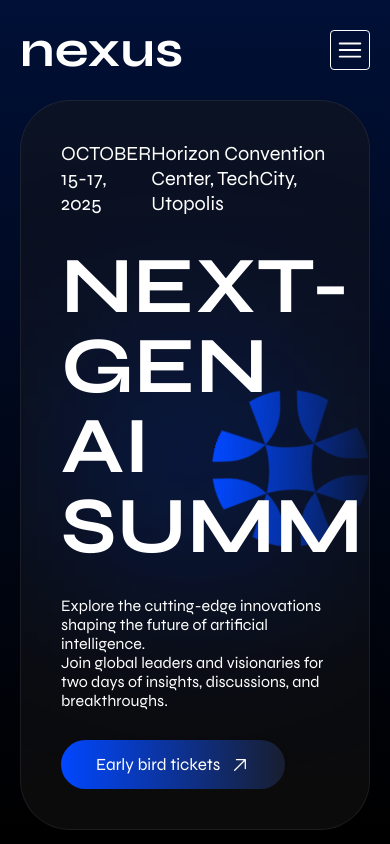
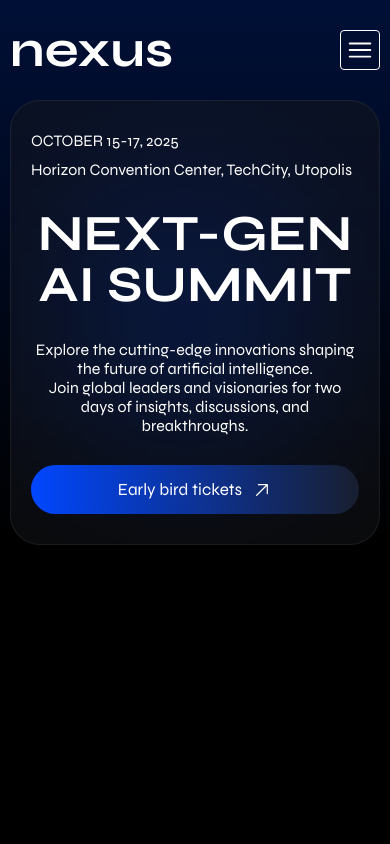
Before and after one commit to iabdwahab/nexus, a plain HTML site: page index.html in a window 390 px wide. Drawn offline with Linux system fonts and the light colour scheme.

Commit message:
Finishing Main Section for Mobile Devices.

```diff
--- a/styles/index.css
+++ b/styles/index.css
@@ -36,5 +36,5 @@ body {
 .container {
   max-width: 1200px;
   margin: 0 auto;
-  padding: 0 20px;
+  padding: 0 10px;
 }
--- a/styles/main.css
+++ b/styles/main.css
@@ -2,7 +2,7 @@
   background-color: var(--dark-gray-color);
   background-color: #1a1a1a75;
   padding: 40px;
-  border-radius: 50px;
+  border-radius: 30px;
   display: flex;
   flex-direction: column;
   gap: 30px;
@@ -33,6 +33,7 @@
 .main__info {
   display: flex;
   justify-content: space-between;
+  /* align-items: center; */
   font-size: 20px;
 }
 
@@ -100,3 +101,33 @@
     transform: rotate(360deg);
   }
 }
+
+@media (max-width: 768px) {
+  .main__content {
+    padding: 30px 20px;
+  }
+
+  .main__info {
+    flex-direction: column;
+    gap: 10px;
+    font-size: 16px;
+  }
+
+  .main__heading {
+    font-size: 13vmin;
+    text-align: center;
+  }
+
+  .main__description {
+    text-align: center;
+  }
+
+  .main__link {
+    width: 100%;
+  }
+
+  .main__shape {
+    width: 200px;
+    display: none;
+  }
+}
```
